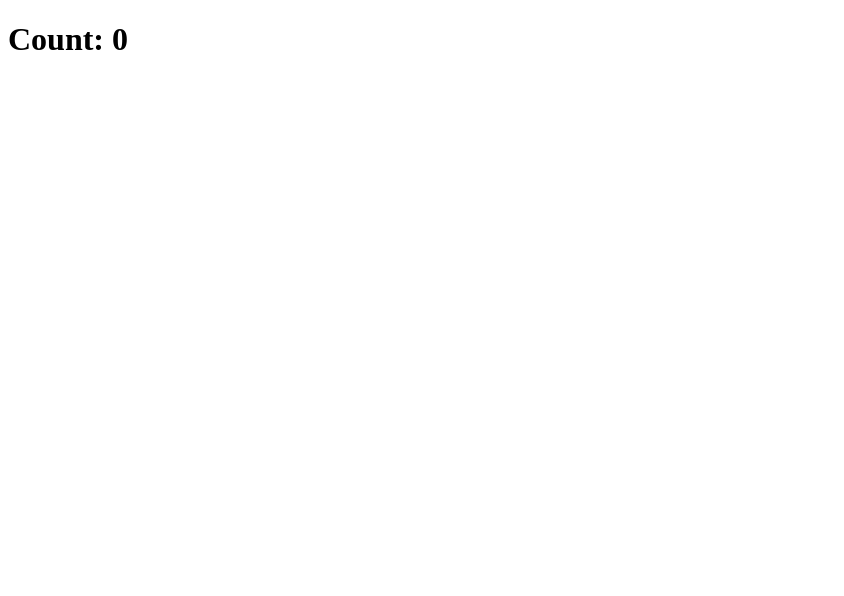
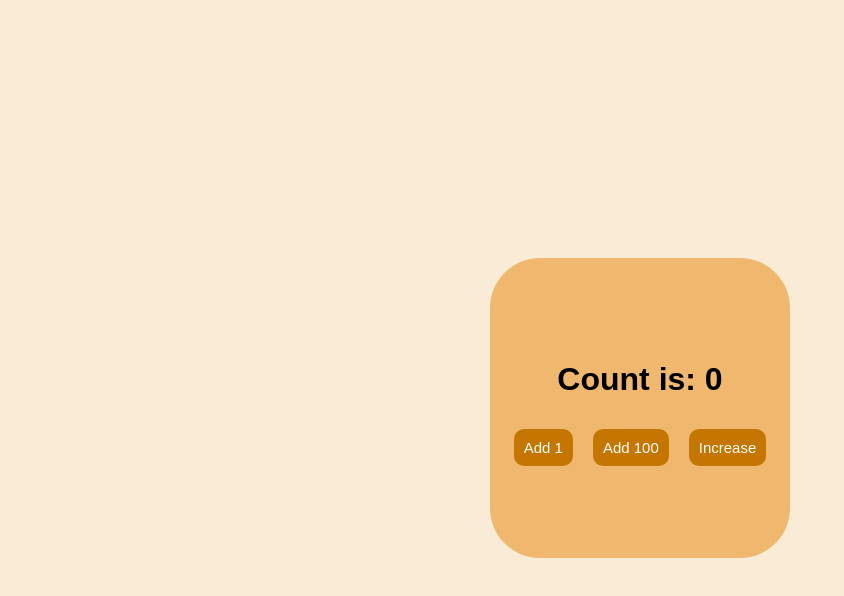
Before and after one commit to mate-academy/react_counter, a React (Create React App) app: page / in a window 1280 px wide. Shown: the top 596 px of the page, without its empty margins (0-844 px from the left). Built offline with nearby package versions, Linux system fonts and the light colour scheme; the HTML template or start-up script is replaced by a standard one.

Commit message:
Solution

```diff
--- a/package.json
+++ b/package.json
@@ -17,11 +17,11 @@
     "typescript": "^4.3.5"
   },
   "devDependencies": {
+    "@mate-academy/eslint-config-react": "*",
     "@mate-academy/eslint-config-react-typescript": "*",
-    "@mate-academy/scripts": "^0.9.0",
+    "@mate-academy/scripts": "^0.9.13",
     "@mate-academy/students-ts-config": "*",
     "@mate-academy/stylelint-config": "*",
-    "@mate-academy/eslint-config-react": "*",
     "cypress": "^5.6.0",
     "eslint": "^7.32.0",
     "eslint-plugin-cypress": "^2.11.2",
--- a/src/App.scss
+++ b/src/App.scss
@@ -1 +1,14 @@
-// styles go here
+* {
+  box-sizing: border-box;
+}
+
+html {
+  background-color: antiquewhite;
+}
+
+.app {
+  display: flex;
+  justify-content: center;
+  align-items: center;
+  height: 100vh;
+}
--- a/src/App.tsx
+++ b/src/App.tsx
@@ -1,18 +1,13 @@
 import React from 'react';
+import { Counter } from './components/Counter/Counter';
 import './App.scss';
 
-class App extends React.Component {
-  addOne = () => {};
-
-  add100 = () => {};
-
-  increase = () => {};
-
-  render() {
-    return (
-      <h1>Count: 0</h1>
-    );
-  }
-}
+const App: React.FC = () => {
+  return (
+    <div className="App">
+      <Counter />
+    </div>
+  );
+};
 
 export default App;
--- /dev/null
+++ b/src/components/Counter/Counter.scss
@@ -0,0 +1,33 @@
+.counter {
+  display: flex;
+  flex-direction: column;
+  justify-content: center;
+  align-items: center;
+
+  width: 300px;
+  height: 300px;
+  padding: 10px;
+
+  background-color: rgb(240, 184, 110);
+  border-radius: 50px;
+
+  &__title {
+    font-family: Arial, Helvetica, sans-serif;
+  }
+
+  &__button {
+    padding: 10px;
+    margin: 10px;
+    cursor: pointer;
+    border: none;
+
+    color: white;
+    font-size: 15px;
+    background-color: rgb(197, 118, 0);
+    border-radius: 10px;
+
+    &:hover {
+      background-color: rgb(124, 75, 2);
+    }
+  }
+}
--- /dev/null
+++ b/src/components/Counter/Counter.tsx
@@ -0,0 +1,70 @@
+import React from 'react';
+import './Counter.scss';
+
+type State = {
+  count: number;
+};
+
+export class Counter extends React.Component<{}, State> {
+  state = {
+    count: 0,
+  };
+
+  addOne = () => {
+    this.setState((state) => ({
+      count: state.count + 1,
+    }));
+  };
+
+  add100 = () => {
+    this.setState((state) => ({
+      count: state.count + 100,
+    }));
+  };
+
+  increase = () => {
+    this.addOne();
+
+    if (this.state.count % 5 === 0) {
+      this.add100();
+    }
+  };
+
+  render() {
+    const { count } = this.state;
+
+    return (
+      <div className="app">
+        <div className="counter">
+          <h1 className="counter__title">
+            {`Count is: ${count}`}
+          </h1>
+
+          <div className="counter__buttons">
+            <button
+              type="button"
+              className="counter__button"
+              onClick={this.addOne}
+            >
+              Add 1
+            </button>
+            <button
+              type="button"
+              className="counter__button"
+              onClick={this.add100}
+            >
+              Add 100
+            </button>
+            <button
+              type="button"
+              className="counter__button"
+              onClick={this.increase}
+            >
+              Increase
+            </button>
+          </div>
+        </div>
+      </div>
+    );
+  }
+}
```
Also changed, not shown: 1 other file (tests, documents, lock files or other folders).
